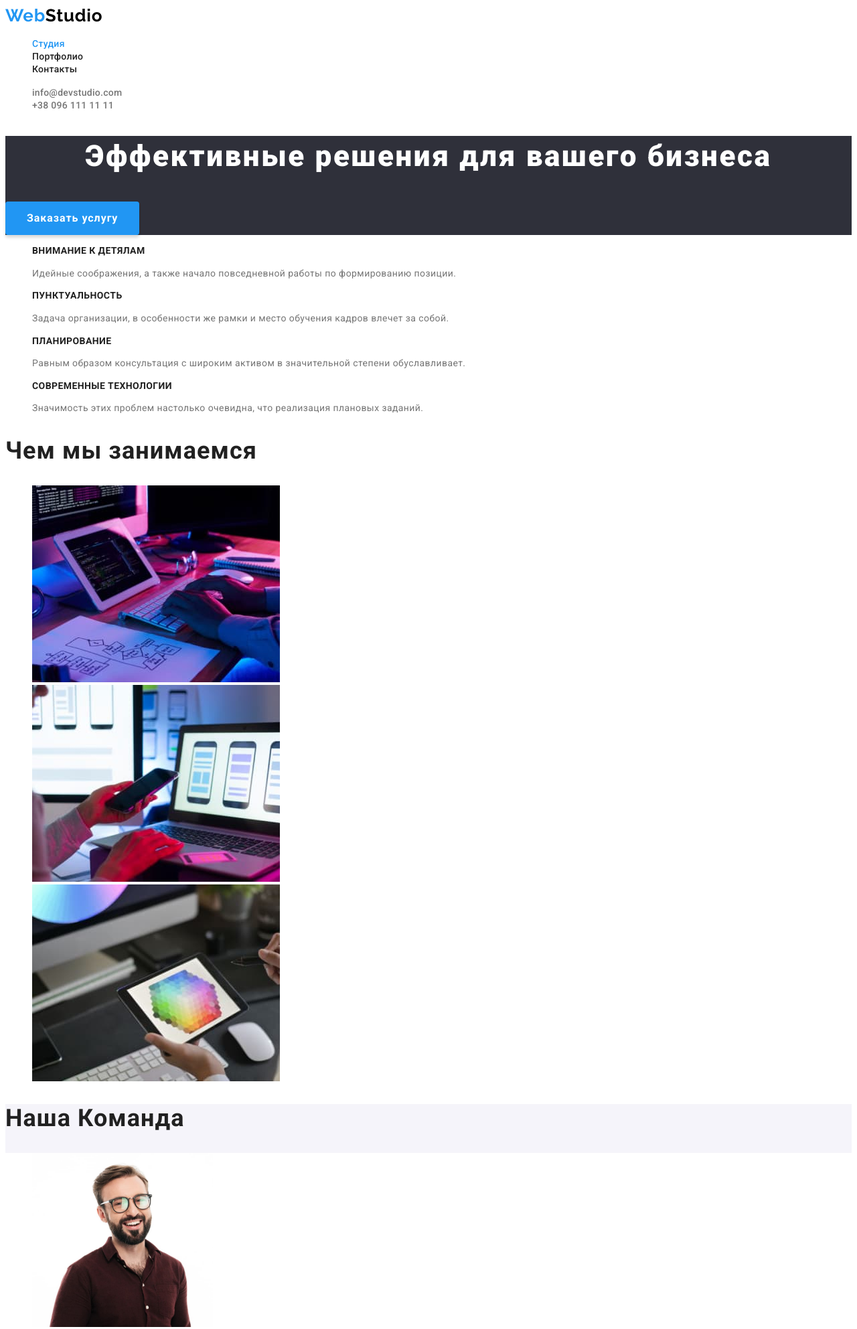
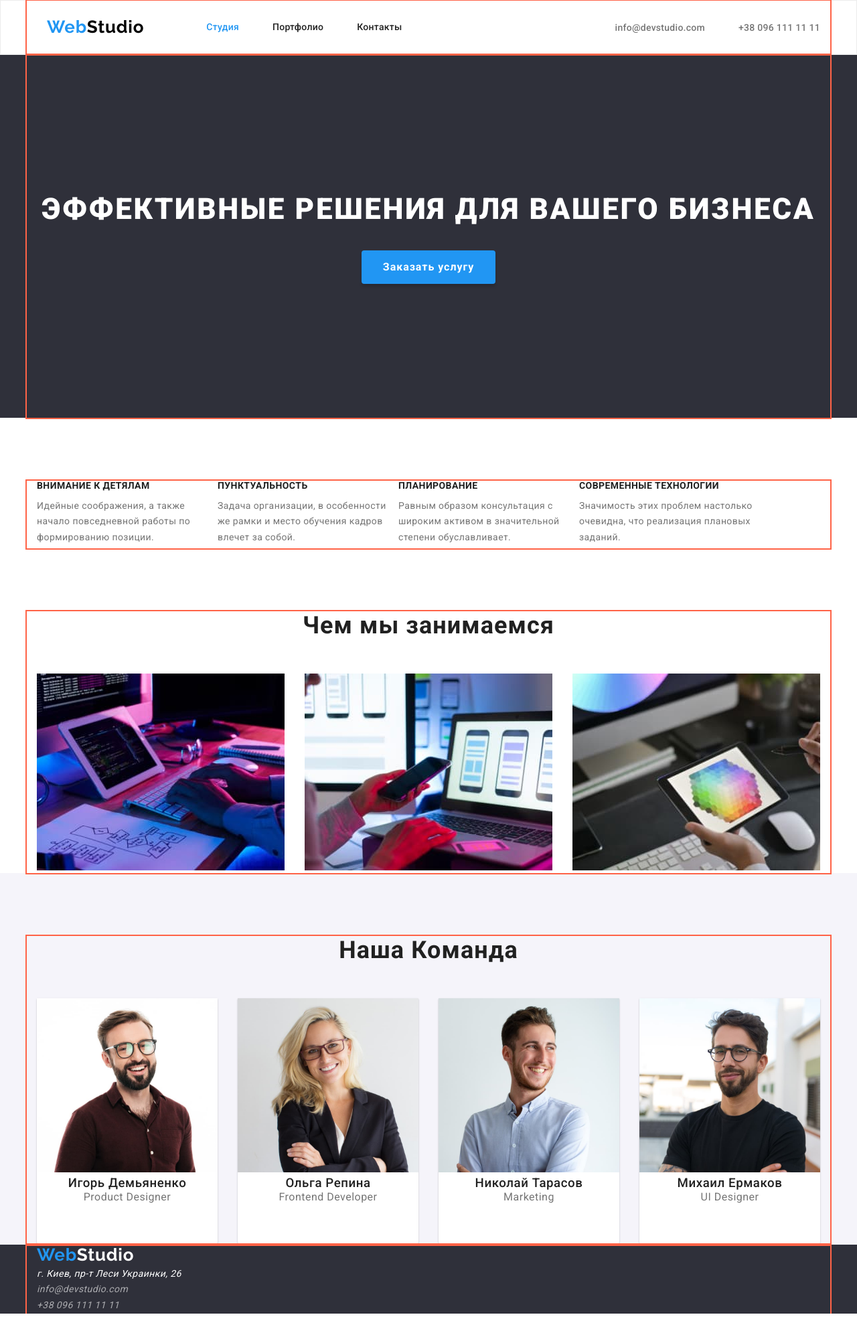
Before and after one commit to Omelchenko-Andrey/goit-markup-hw-03, a plain HTML site: page index.html in a window 1280 px wide. Shown: the top 1985 px of the page at 67% size. After the commit the page ends 1962 px from the top, so only its background shows below. Drawn offline with nearby package versions, Linux system fonts and the light colour scheme.

Commit message:
header +

```diff
--- a/css/styles.css
+++ b/css/styles.css
@@ -15,8 +15,41 @@ body{
     font-family: var(--primary-font-family);
 }
 
+h1,h2,h3,h3,h5,h6,p{
+    margin-top: 0px;
+    margin-bottom: 0px;
+}
+
+ul{
+    margin-top: 0px;
+    margin-bottom: 0px;
+}
+/* --------------------Unknown-------------------- */
+.container{
+    width: 1200px;
+    margin-left: auto;
+    margin-right: auto;
+    padding-left: 15px;
+    padding-right: 15px;
+    outline: 2px solid tomato;
+}
+
+.section{
+    padding-top: 94px;
+
+}
+
+.list-reset {
+    list-style: none;
+    padding-left: 0px;
+}
 
 /* --------------------Header-------------------- */
+
+.page-header {
+border: 1px solid #ECECEC;
+}
+
 .logo{
     color: var(--accent-color);
     font-family: var(--secondary-font-family);
@@ -25,37 +58,91 @@ body{
     line-height: 1.2;
     letter-spacing: 0.03em;
     text-decoration: none;
-        }
+}
+
+.logo-header{
+    padding-top: 24px;
+    padding-bottom: 25px;
+    padding-left: 15px;
+
+}
 
 .logo-dark{
     color: #000000;
+
 }
 
 .logo-light{
     color: var(--white-color)
 }
 
+.header-nav{
+    display: flex;
+}
+
+ .container.nav {
+     display: flex;
+     align-items: center;
+
+ }
+
+
+  .header-nav-list {
+    align-items: center;
+    display: flex;
+    margin-left: 93px;
+  }
+
+  .header-nav-list .item{
+    margin-right: 50px;
+
+  }
+
+  .header-nav-list .item:last-child{
+    margin-right: 0px;
+  }
+
+
 .header-nav-link{
+    display: block;
     color: var(--title-color);
     font-weight: 500;
     font-size: 14px;
     line-height: 1.1;
     letter-spacing: 0.02em;
     text-decoration: none;
+    padding-top: 32px;
+    padding-bottom: 32px;
+ }
 
- }
+
+
+
+
+ .header-contacts-list{
+    display: flex;
+    margin-left: auto;
+}
+
+.header-contacts-list .item + .item{
+        margin-left: 50px;
+
+}
+
 
 .header-nav-link.current{
     color: var(--accent-color);
 }
 
 .header-contacts-link{
+
     color: var(--text-color);
     font-weight: 500;
     font-size: 14px;
     line-height: 1.1;
     letter-spacing: 0.02em;
     text-decoration: none;
+
 }
 
 .header-nav-link:hover,
@@ -68,13 +155,15 @@ body{
     color: var(--accent-color)
 }
 
-.list-reset {
-    list-style: none;
-}
+
 
 /* --------------------Section-Hero-------------------- */
 .hero{
     background-color: var(--dark-background-color);
+    text-align: center;
+    /* justify-content: center;
+    flex-direction: column; */
+
 }
 .hero-title{
     color: var(--white-color);
@@ -82,7 +171,11 @@ body{
     font-size: 44px;
     line-height: 1.4;
     text-align: center;
+    text-transform: uppercase;
     letter-spacing: 0.06em;
+    padding-top: 200px;
+    padding-bottom: 30px;
+
     }
 
 .hero-button{
@@ -96,9 +189,12 @@ body{
     font-family: inherit;
     line-height: 1.9;
     text-align: center;
+
     letter-spacing: 0.06em;
     cursor: pointer;
     padding: 10px 32px;
+    margin-bottom: 200px;
+    /* margin-left: 700px; */
 }
 
 .hero-button:hover,
@@ -114,6 +210,7 @@ body{
     line-height:1.1;
     letter-spacing: 0.03em;
     text-transform: uppercase;
+    padding-bottom: 10px;
 }
 
 .features-text{
@@ -121,6 +218,13 @@ body{
     font-size: 14px;
     line-height: 1.7;
     letter-spacing: 0.03em;
+    width: 270px;
+    height: 75px;
+}
+
+.features-list{
+    display: flex;
+
 }
 
 
@@ -132,6 +236,18 @@ body{
     font-size: 36px;
     line-height: 1.2;
     letter-spacing: 0.03em;
+    text-align: center;
+    padding-bottom: 50px;
+}
+
+.work-list{
+    display: flex;
+
+}
+
+.work-image:nth-child(2) {
+    margin-right: 30px;
+    margin-left: 30px;
 }
 /* --------------------Section-Our-Team-------------------- */
 
@@ -140,13 +256,15 @@ body{
 }
 
 .team-list{
-    background-color: var(--white-color);
+    display: flex;
+    flex-wrap: wrap;
+    justify-content: space-between;
 }
 
 .team-title{
     color: var(--title-color);
     font-weight: 500;
-    font-size: 16px;
+    font-size: 16pxf;
     line-height: 1.2;
     letter-spacing: 0.03em;
     text-align: center;
@@ -161,6 +279,16 @@ body{
     text-align: center;
 }
 
+.team-item{
+    width: 270px;
+    height: 368px;
+    left: 1115px;
+    top: 1635px;
+    background: #FFFFFF;
+    box-shadow: 0px 1px 3px rgba(0, 0, 0, 0.12), 0px 1px 1px rgba(0, 0, 0, 0.14), 0px 2px 1px rgba(0, 0, 0, 0.2);
+    border-radius: 0px 0px 4px 4px;
+
+}
 /* --------------------Footer-------------------- */
 .page-footer{
     background-color: var(--dark-background-color);
@@ -173,6 +301,8 @@ body{
     line-height: 1.7;
     letter-spacing: 0.03em;
     text-decoration: none;
+    padding-top:20px ;
+    padding-bottom: 9px;
 }
 
 .footer-contacts-link{
@@ -213,6 +343,7 @@ body{
 .portfolio-link{
     color: var(--text-color);
     text-decoration: none;
+    margin: 0px;
 }
 
 .portfolio-title{
@@ -231,3 +362,24 @@ body{
     letter-spacing: 0.03em;
     text-decoration: none;
 }
+
+.portfolio-list{
+    display: flex;
+    flex-wrap: wrap;
+}
+
+.content-list {
+    display: flex;
+    flex-wrap: wrap;}
+
+.content-item{
+    margin-left: 30px;
+    margin-top: 30px;
+    width: 370px;
+
+
+}
+
+.content-item-wpapper {
+    border: 1px solid #EEEEEE;;
+}
--- a/index.html
+++ b/index.html
@@ -5,46 +5,60 @@
     <meta http-equiv="X-UA-Compatible" content="IE=edge" />
     <meta name="viewport" content="width=device-width, initial-scale=1.0" />
     <title>WebStudio</title>
-    <link rel="stylesheet" href="./css/styles.css" />
+
     <link rel="preconnect" href="https://fonts.googleapis.com" />
     <link rel="preconnect" href="https://fonts.gstatic.com" crossorigin />
     <link
       href="https://fonts.googleapis.com/css2?family=Raleway:wght@700&family=Roboto:wght@400;500;700;900&display=swap"
       rel="stylesheet"
     />
+    <link
+      rel="stylesheet"
+      href="https://cdnjs.cloudflare.com/ajax/libs/modern-normalize/1.1.0/modern-normalize.min.css"
+    />
+    <link rel="stylesheet" href="./css/styles.css" />
   </head>
   <body>
     <!-- Header -->
     <header class="page-header">
+      <div class="container nav">
         <!-- Navigation -->
         <nav class="header-nav">
-        <a href="./index.html" class="logo">Web<span class="logo-dark">Studio</span></a>
+          <a href="./index.html" class="logo logo-header"
+            >Web<span class="logo-dark">Studio</span></a
+          >
           <ul class="header-nav-list list-reset">
-          <li><a class="header-nav-link current" href="./index.html">Студия</a></li>
-          <li><a class="header-nav-link" href="./portfolio.html">Портфолио</a></li>
-          <li><a class="header-nav-link" href="#">Контакты</a></li>
+            <li class="item"><a class="header-nav-link current" href="./index.html">Студия</a></li>
+            <li class="item"><a class="header-nav-link" href="./portfolio.html">Портфолио</a></li>
+            <li class="item"><a class="header-nav-link" href="#">Контакты</a></li>
           </ul>
         </nav>
         <!-- Contacts -->
         <ul class="header-contacts-list list-reset">
-        <li>
+          <li class="item">
             <a class="header-contacts-link" href="mailto:info@devstudio.com">info@devstudio.com</a>
           </li>
-        <li><a class="header-contacts-link" href="tel:+380961111111">+38 096 111 11 11</a></li>
+          <li class="item">
+            <a class="header-contacts-link" href="tel:+380961111111">+38 096 111 11 11</a>
+          </li>
         </ul>
+      </div>
     </header>
 
     <main>
       <!-- Section-Hero -->
       <section class="hero">
+        <div class="container">
           <h1 class="hero-title">Эффективные решения для вашего бизнеса</h1>
           <button class="hero-button" type="button">Заказать услугу</button>
+        </div>
       </section>
 
       <!-- Section-Features -->
       <section class="features section">
+        <div class="container">
           <h2 hidden>Особенности</h2>
-        <ul class="list-reset">
+          <ul class="features-list list-reset">
             <li>
               <h3 class="features-title">Внимание к детялам</h3>
               <p class="features-text">
@@ -70,13 +84,15 @@
               </p>
             </li>
           </ul>
+        </div>
       </section>
 
       <!-- Section-Work -->
       <section class="work section">
+        <div class="container">
           <h2 class="section-title">Чем мы занимаемся</h2>
-        <ul class="list-reset">
-          <li>
+          <ul class="work-list list-reset">
+            <li class="work-image">
               <img
                 src="./images/doings/img-1.jpg"
                 alt="Десктопные приложения"
@@ -84,7 +100,7 @@
                 height="294"
               />
             </li>
-          <li>
+            <li class="work-image">
               <img
                 src="./images/doings/img-2.jpg"
                 alt="Мобильные приложения"
@@ -92,7 +108,7 @@
                 height="294"
               />
             </li>
-          <li>
+            <li class="work-image">
               <img
                 src="./images/doings/img-3.jpg"
                 alt="Дизайнерские решения"
@@ -101,39 +117,45 @@
               />
             </li>
           </ul>
+        </div>
       </section>
 
       <!-- Section-Our-Team -->
       <section class="our-team section">
+        <div class="container">
           <h2 class="section-title">Наша Команда</h2>
           <ul class="list-reset team-list">
-          <li>
+            <li class="team-item">
               <img src="./images/team/ava-1.jpg" width="270" height="260" alt="Игорь Демьяненко" />
               <h3 class="team-title">Игорь Демьяненко</h3>
               <p class="team-text" lang="en">Product Designer</p>
             </li>
-          <li>
+            <li class="team-item">
               <img src="./images/team/ava-2.jpg" width="270" height="260" alt="Ольга Репина" />
               <h3 class="team-title">Ольга Репина</h3>
               <p class="team-text" lang="en">Frontend Developer</p>
             </li>
-          <li>
+            <li class="team-item">
               <img src="./images/team/ava-3.jpg" width="270" height="260" alt="Николай Тарасов" />
               <h3 class="team-title">Николай Тарасов</h3>
               <p class="team-text" lang="en">Marketing</p>
             </li>
-          <li>
+            <li class="team-item">
               <img src="./images/team/ava-4.jpg" width="270" height="260" alt="Михаил Ермаков" />
               <h3 class="team-title">Михаил Ермаков</h3>
               <p class="team-text" lang="en">UI Designer</p>
             </li>
           </ul>
+        </div>
       </section>
     </main>
 
     <!-- Footer -->
     <footer class="page-footer">
-      <a href="./index.html" class="logo">Web<span class="logo-light">Studio</span></a>
+      <div class="container">
+        <a href="./index.html" class="logo logo-footer"
+          >Web<span class="logo-light">Studio</span></a
+        >
         <address>
           <ul class="list-reset">
             <li>
@@ -146,11 +168,14 @@
               >
             </li>
             <li>
-            <a class="footer-contacts-link" href="mailto:info@devstudio.com">info@devstudio.com</a>
+              <a class="footer-contacts-link" href="mailto:info@devstudio.com"
+                >info@devstudio.com</a
+              >
             </li>
             <li><a class="footer-contacts-link" href="tel:+380961111111">+38 096 111 11 11</a></li>
           </ul>
         </address>
+      </div>
     </footer>
   </body>
 </html>
```
Also changed, not shown: portfolio.html (+65 -21 lines). Lines whose indentation alone changed are shown as unchanged.
